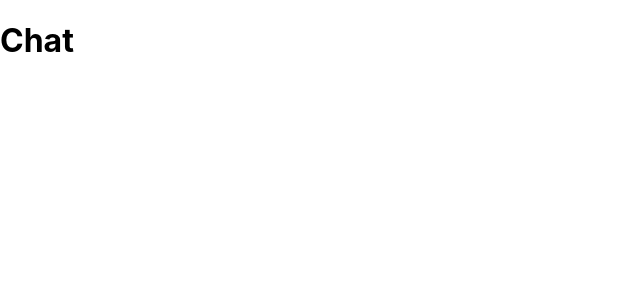
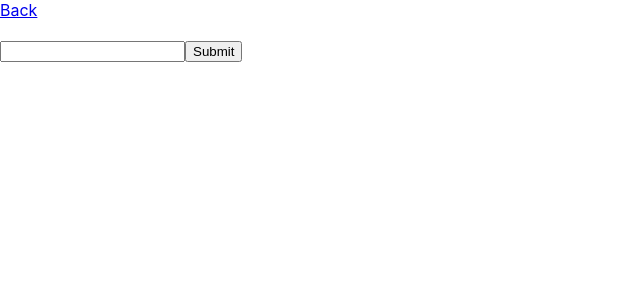
Before and after one commit to jeneiss/messenger_app, a React (Create React App) app: page /chat in a window 1280 px wide. Shown: the top 300 px of the page, without its empty margins (0-640 px from the left). Built offline with nearby package versions, Linux system fonts and the light colour scheme.

Commit message:
Set up form input and onChange handler

```diff
--- a/src/components/Chat.js
+++ b/src/components/Chat.js
@@ -1,8 +1,32 @@
-import React from 'react'
+import React, { useState } from 'react'
+import { Link } from 'react-router-dom'
+import queryString from 'query-string'
 
 function Chat() {
+  const [value, setValue] = useState('')
+
+  // eslint-disable-next-line no-restricted-globals
+  const contact = queryString.parse(location.search).contact
+
+  const handleChange = (e) => {
+    setValue(() => e.target.value)
+  }
+
   return (
-    <h1>Chat</h1>
+    <div className='chat__container'>
+      <Link
+        to='/'
+      >
+        Back
+      </Link>
+      <h2>{contact}</h2>
+      <div className='chat__window'></div>
+      <form>
+        <input type='text' value={value} onChange={handleChange} />
+        <input type='submit' value='Submit' />
+      </form>
+      <p>{value}</p>
+    </div>
   )
 }
 
```
Also changed, not shown: 1 other file (tests, documents, lock files or other folders).
